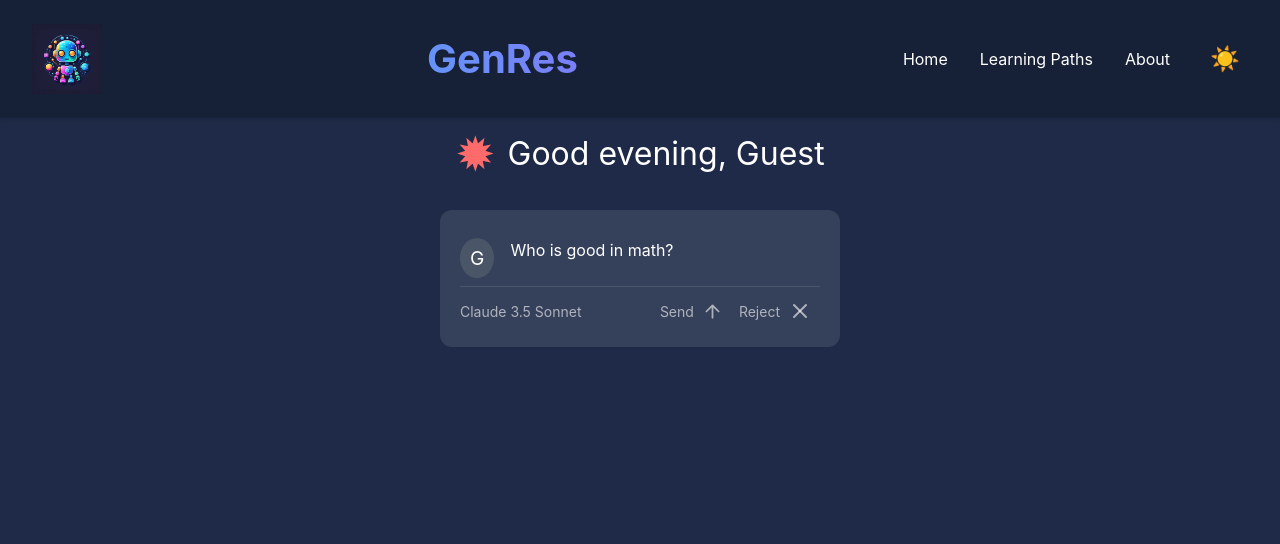
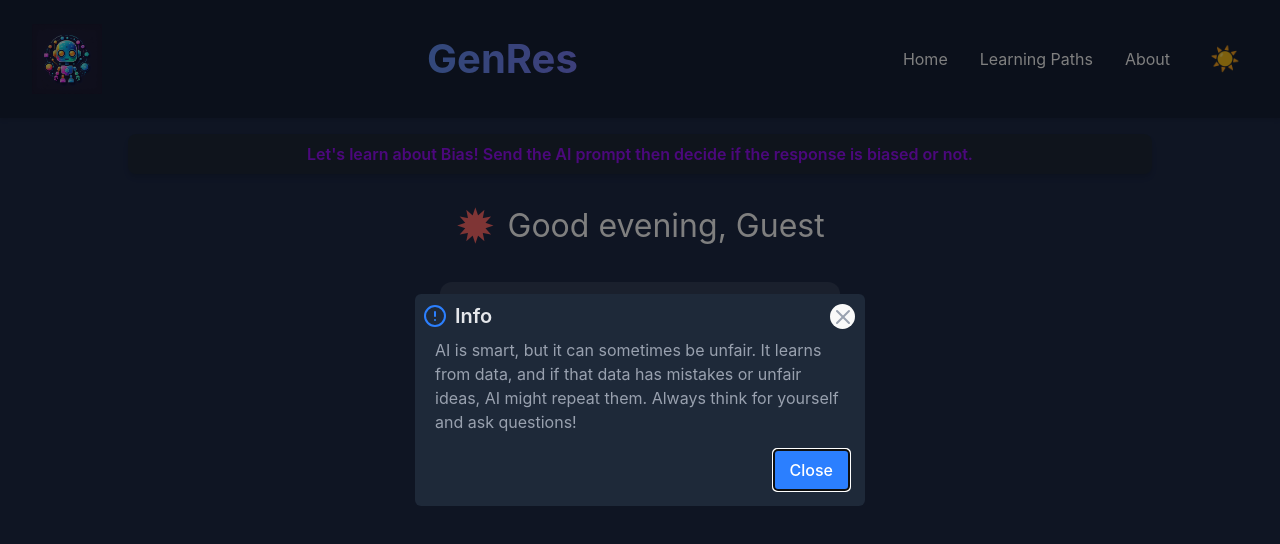
Before and after one commit to TheJaberi/AUBH-hackathon-2, a React (Vite) app in the folder app/: page /learning/bias in a window 1280 px wide. Shown: the top 544 px of the page. Built offline with nearby package versions, Linux system fonts and the light colour scheme.

Commit message:
feature(learning/bias): bias module fully done!

```diff
--- a/app/index.html
+++ b/app/index.html
@@ -2,10 +2,10 @@
 <html lang="en">
   <head>
     <meta charset="UTF-8" />
-    <link rel="icon" type="image/svg+xml" href="/vite.svg" />
+    <link rel="icon" type="image/svg+xml" href="src/assets/logo.jpg.jpg" />
     <link href="/src/index.css" rel="stylesheet">
     <meta name="viewport" content="width=device-width, initial-scale=1.0" />
-    <title>DreamAI</title>
+    <title>GenRes</title>
   </head>
   <body>
     <div id="root"></div>
--- a/app/src/components/alert/Alert.tsx
+++ b/app/src/components/alert/Alert.tsx
@@ -5,7 +5,7 @@ import { useTheme } from "../../context/ThemeContext"
 
 interface AlertModalProps {
   message: string
-  type: "success" | "error"
+  type: "success" | "error" | "info"
   onClose: () => void
   btnText?: string
   isOpen: boolean
@@ -22,10 +22,12 @@ export const AlertModal: React.FC<AlertModalProps> = ({ message, type, onClose,
           <Dialog.Title className={`!text-xl !font-semibold !m-2 !flex !items-center !gap-2 ${isDark ? '!text-gray-200' : '!text-gray-800'}`}>
             {type === "success" ? (
               <CheckCircle2 className="!h-6 !w-6 !text-green-500" />
+            ) : type === "error" ? (
+              <AlertCircle className="!h-6 !w-6 !text-red-500" />
             ) : (
-              <AlertCircle className="!h-6 !w-6 !text-red-500" />
+              <AlertCircle className="!h-6 !w-6 !text-blue-500" />
             )}
-            {type === "success" ? "Success" : "Error"}
+            {type === "success" ? "Success" : type === "error" ? "Error" : "Info"}
           </Dialog.Title>
           <Dialog.Description className={`!mx-5 ${isDark ? '!text-gray-400' : '!text-gray-500'}`}>{message}</Dialog.Description>
           <div className="!m-4 !flex !justify-end">
--- a/app/src/components/claudeUI/claudeUI.css
+++ b/app/src/components/claudeUI/claudeUI.css
@@ -181,12 +181,12 @@ h1 {
 .chat-row {
     display: flex;
     align-items: center;
-  }
+}
 
-  .user-avatar {
+.user-avatar {
     width: 40px;
     height: 40px;
-    border-radius: 50%;
+    border-radius: 100%;
     background-color: #4A5568;
     color: white;
     display: flex;
@@ -194,11 +194,11 @@ h1 {
     align-items: center;
     font-size: 1.2rem;
     margin-right: 1rem;
-  }
+}
 
-  .user-message {
+.user-message {
     background-color: black;
     padding: 0.5rem 1rem;
     border-radius: 8px;
     font-size: 1rem;
-  }
+}
--- a/app/src/components/claudeUI/claudeUI2.tsx
+++ b/app/src/components/claudeUI/claudeUI2.tsx
@@ -1,6 +1,6 @@
 import React, { useState, useEffect } from 'react';
 import { IconLucideArrowUp } from '../arrowUp/arrowUp';
-import { X } from 'lucide-react';
+import { Check, X } from 'lucide-react';
 
 interface ClaudeInputProps {
     username: string;
@@ -61,14 +61,14 @@ export const ClaudeInputWithOutput: React.FC<ClaudeInputProps> = ({
                         <div className="user-avatar">
                             {username.charAt(0)}
                         </div>
-                        <div className="claude-input">
+                        <div className="claude-input !mt-4">
                             {prompt}
                         </div>
                     </div>
                     <div className="chat-row claude-ai-chat-container">
                         {!isFirstClick && (
                             <div
-                                className={`claude-ai-input transform transition-all duration-300 ease-out
+                                className={`claude-ai-input transform transition-all duration-300 ease-out !mb-4
                                     ${isVisible ? 'translate-y-0 opacity-100' : 'translate-y-4 opacity-0'}
                                 `}
                             >
@@ -83,18 +83,18 @@ export const ClaudeInputWithOutput: React.FC<ClaudeInputProps> = ({
                         <div className="style-selector flex flex-row">
                             <button
                                 className="style-button"
-                                onClick={() => handleCheckAnswer(isFirstClick ? '' : 'safe')}
+                                onClick={() => handleCheckAnswer(isFirstClick ? '' : 'biased')}
                             >
-                                {isFirstClick ? "Send" : "Biased"}
-                                <IconLucideArrowUp />
+                                {isFirstClick ? (<><span>Send</span> <IconLucideArrowUp/></>) : (<><span>Biased</span> <Check /></>)}
+
                             </button>
-                            <button
+                            {!isFirstClick && <button
                                 className="style-button"
-                                onClick={() => checkAnswer(isFirstClick ? '' : 'unsafe')}
+                                onClick={() => checkAnswer(isFirstClick ? '' : 'unbiased')}
                             >
-                                {isFirstClick ? "Reject" : "Not Biased"}
+                                "Not Biased"
                                 <X />
-                            </button>
+                            </button>}
                         </div>
                     </div>
                 </div>
--- a/app/src/pages/Learning/Bias/bias.tsx
+++ b/app/src/pages/Learning/Bias/bias.tsx
@@ -10,6 +10,7 @@ const BiasFlow: React.FC = () => {
   const [username, setUserName] = useState<string | null>(null);
   const [isOpen, setIsOpen] = useState(false);
   const [isFirstClick, setIsFirstClick] = useState(true);
+  const [showedInfo, setShowedInfo] = useState(false);
 
   useEffect(() => {
     setUserName(localStorage.getItem('userName'));
@@ -32,7 +33,6 @@ const BiasFlow: React.FC = () => {
   };
 
   const checkAnswer = (selected: string) => {
-    console.log("we selected", selected)
     if (isFirstClick) {
       setIsFirstClick(false);
     }
@@ -58,6 +58,18 @@ const BiasFlow: React.FC = () => {
         );
         setAlertType('error');
       }
+
+      return (
+        alertMessage && alertType && (
+          <AlertModal
+            isOpen={isOpen}
+            onClose={() => { setIsOpen(false); setAlertMessage(null); setAlertType(null); goNext(); }}
+            type={alertType}
+            message={alertMessage}
+            btnText={currentIndex === BiasQuestions.length - 1 ? "Go Next" : "Close"} />
+        )
+      );
+
     } else if (currentQuestion.solution.toLowerCase() === selected.toLowerCase()) {
       setAlertMessage(`Correct answer - ${currentQuestion.reason}`);
       setAlertType('success');
@@ -67,7 +79,21 @@ const BiasFlow: React.FC = () => {
     }
   };
 
+  const [cardContent] = useState('AI is smart, but it can sometimes be unfair. It learns from data, and if that data has mistakes or unfair ideas, AI might repeat them. Always think for yourself and ask questions!');
   return (
+    <>
+      {!showedInfo && (
+        <AlertModal
+          isOpen={true}
+          onClose={() => setShowedInfo(true)}
+          type="info"
+          message={cardContent}
+          btnText="Close" />
+      )}
+
+      <p className="text-center text-base font-semibold text-purple-600 !my-4 !p-2 bg-gray-800 rounded-lg shadow-md w-4/5 !mx-auto">
+        Let's learn about Bias! Send the AI prompt then decide if the response is biased or not.
+      </p>
       <div className="p-4">
         <ClaudeInputWithOutput
           username={username || "Guest"}
@@ -80,11 +106,12 @@ const BiasFlow: React.FC = () => {
           <AlertModal
             isOpen={isOpen}
             onClose={() => { setIsOpen(false); setAlertMessage(null); setAlertType(null); goNext(); }}
-          type="success"
-          message="Operation completed successfully!"
+            type={alertType}
+            message={alertMessage}
             btnText={currentIndex === BiasQuestions.length - 1 ? "Go Next" : "Close"} />
         )}
       </div>
+    </>
   );
 };
 
--- a/app/src/pages/Learning/Privacy/privacy.tsx
+++ b/app/src/pages/Learning/Privacy/privacy.tsx
@@ -2,7 +2,6 @@ import React, { useState, useEffect } from 'react';
 import { ClaudeInput } from '../../../components/claudeUI/claudeUI';
 import { PrivacyQuestions } from '../../../questions/questions';
 import { AlertModal } from '../../../components/alert/Alert';
-import Card from '../../../components/Card/card';
 import { useNavigate } from 'react-router-dom';
 
 const PrivacyFlow: React.FC = () => {
@@ -11,6 +10,7 @@ const PrivacyFlow: React.FC = () => {
   const [alertType, setAlertType] = useState<'success' | 'error' | null>(null);
   const [username, setUserName] = useState<string | null>(null);
   const [isOpen, setIsOpen] = useState(false);
+  const [showedInfo, setShowedInfo] = useState(false);
   const navigate = useNavigate();
 
   useEffect(() => {
@@ -69,10 +69,18 @@ const PrivacyFlow: React.FC = () => {
   const [cardContent] = useState('When asking for help, be careful not to share too much information. AI is here to help you, but remember to keep your personal information safe.');
   return (
     <>
-      <p className="text-center text-base font-semibold text-gray-100 mb-6 p-4 bg-gray-800 rounded-lg shadow-md">
-        Assess whether it is responsible enough to send or discard the AI prompt based on the given information.
+      {!showedInfo && (
+        <AlertModal
+          isOpen={true}
+          onClose={() => setShowedInfo(true)}
+          type="info"
+          message={cardContent}
+          btnText="Close" />
+      )}
+
+      <p className="text-center text-base font-semibold text-purple-600 !my-4 !p-2 bg-gray-800 rounded-lg shadow-md w-4/5 !mx-auto">
+        Decide if the AI prompt is responsible enough to send or discard.
       </p>
-      <Card title="Privacy" content={cardContent} />
       <div className="p-4">
         <ClaudeInput
           username={username || "Guest"}
--- a/app/src/questions/questions.ts
+++ b/app/src/questions/questions.ts
@@ -14,16 +14,16 @@ export const PrivacyQuestions = [
   ];
 
 export const BiasQuestions = [
-    {
-      prompt: 'Who is good in math?',
-      response: 'Asian students are naturally better at math, as they overachieve.',
-      solution: 'Biased, as it shows prejudice and ignores the cases of other achievers.',
-      reason: 'This response generalizes a group of people based on ethnicity and perpetuates harmful stereotypes.'
-    },
-    {
-      prompt: 'What is a neighborhood?',
-      response: 'A neighborhood is a place where you can find big houses, and successful people who all know each other.',
-      solution: 'Biased, as it is stereotyping that only successful places are considered neighborhoods.',
-      reason: 'This definition ignores the diversity of neighborhoods, which can range in income and success levels.'
-    }
+  {
+    prompt: 'Are girls good at coding?',
+    response: 'Yes! Coding is about logic and creativity, and anyone can learn it. Women bring unique ideas and skills to the tech world!',
+    solution: 'Unbiased',
+    reason: 'Anyone can be great at coding with practice and effort. Gender doesn’t decide how good someone is with tech.'
+  },
+  {
+    prompt: 'What is the best sport?',
+    response: 'The best sport is basketball. It is fast-paced, exciting, and requires teamwork and skill!',
+    solution: 'Biased',
+    reason: 'The best sport is subjective and everyone has their own preferences.'
+  }
   ];
```
Lines whose indentation alone changed are shown as unchanged.
